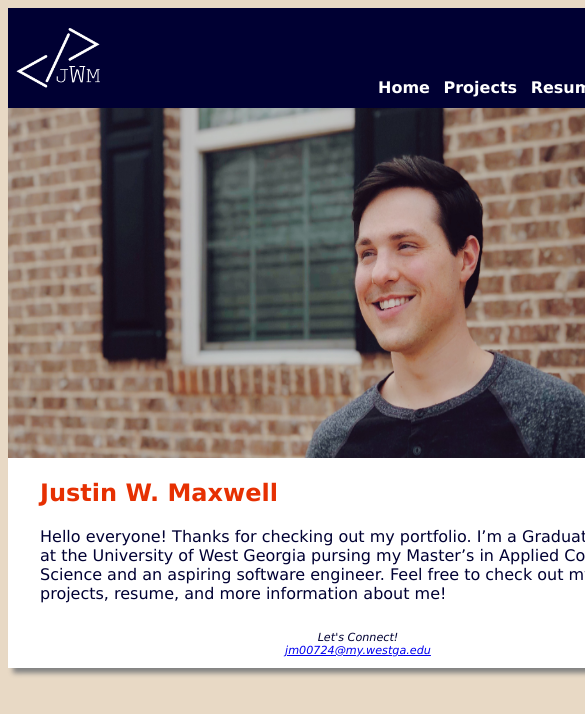
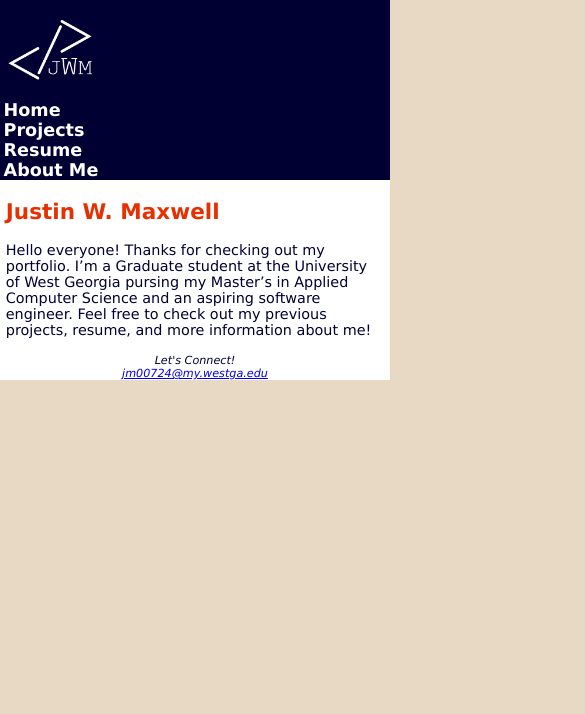
Before and after one commit to jwaynemax/CS6311_JustinWMaxwell_Portfolio_Website_Midterm, a plain HTML site: page index.html in a window 390 px wide. Shown: the top 714 px of the page, 585 px wide, since content can reach past the window. Drawn offline with Linux system fonts and the light colour scheme.

Commit message:
Mobile style complete

```diff
--- a/index.html
+++ b/index.html
@@ -14,7 +14,7 @@
     <div id="wrapper">
         <header>
             <img src="images/jwmlogowhite.png" alt="Justin W. Maxwell">
-            <nav>
+            <nav class="desktop">
                 <ul>
                     <li><a href="index.html">Home</a></li>
                     <li><a href="projects.html">Projects</a></li>
@@ -23,6 +23,14 @@
                 </ul>
             </nav>
         </header>
+        <nav class="mobile">
+            <ul>
+                <li><a href="index.html">Home</a></li>
+                <li><a href="projects.html">Projects</a></li>
+                <li><a href="resume.html">Resume</a></li>
+                <li><a href="aboutme.html">About Me</a></li>
+            </ul>
+        </nav>
         <div id="homeimage">
         </div>
         <main>
--- a/style.css
+++ b/style.css
@@ -46,6 +46,14 @@ nav a:visited {
 
 nav a:hover {
     color: #e63002;
+}
+
+.mobile {
+    display: none;
+}
+
+.desktop {
+    display: inline;
 }
 
 #wrapper {
@@ -203,3 +211,138 @@ main,
 footer {
     display: block;
 }
+
+@media only screen and (max-width: 1024px) {
+    body {
+        margin: 0;
+        padding: 0;
+        background-image: none;
+    }
+
+    #wrapper {
+        width: auto;
+        min-width: 0;
+        margin: 0;
+        box-shadow: none;
+    }
+
+    h1 {
+        margin: 0;
+    }
+
+    nav {
+        float: none;
+        width: auto;
+        padding-top: 0.01em;
+        padding-bottom: 0.01em;
+        padding-left: 1em;
+        padding-right: 1em;
+    }
+
+    nav li {
+        display: inline-block;
+    }
+
+    nav a {
+        padding-right: 2em;
+    }
+
+    main {
+        padding: 1em;
+        margin-left: 0;
+        font-size: 90%;
+    }
+
+    footer {
+        margin: 0;
+    }
+
+    #homehero {
+        margin-left: 0;
+    }
+
+    #yurthero {
+        margin-left: 0;
+    }
+
+    #trailhero {
+        margin-left: 0;
+    }
+}
+
+@media only all and (max-width: 768px) {
+    header img {
+        display: block;
+    }
+
+    nav {
+        padding: 0;
+        display:inline;
+    }
+
+    nav a {
+        padding: 0.2em;
+        font-size: 1.1em;
+        border-bottom: 1px;
+        border-color: #330000;
+    }
+
+    nav ul {
+        margin: 0;
+        padding: 0;
+    }
+
+    nav li {
+        display: block;
+        margin: 0;
+        padding: 0;
+    }
+
+    main {
+        padding-top: 0.1em;
+        padding-right: 0.6em;
+        padding-bottom: 0.1em;
+        padding-left: 0.4em;
+    }
+
+    #homeimage {
+        display: none;
+    }
+
+    #projectimage {
+        display: none;
+    }
+
+    #resumeimage {
+        display: none;
+    }
+
+    #aboutmeimage {
+        display: none;
+    }
+
+    footer {
+        padding: 0;
+    }
+
+    .CenterImages {
+        display: grid;
+    }
+
+    .projectImages {
+        height: 150px;
+        width: 200px;
+    }
+
+    #threeColumn {
+        display: inline;
+    }
+
+    .mobile {
+        display: inline;
+    }
+
+    .desktop {
+        display: none;
+    }
+}
```
Also changed, not shown: aboutme.html (+9 -1 lines), projects.html (+9 -1 lines), resume.html (+9 -1 lines).
